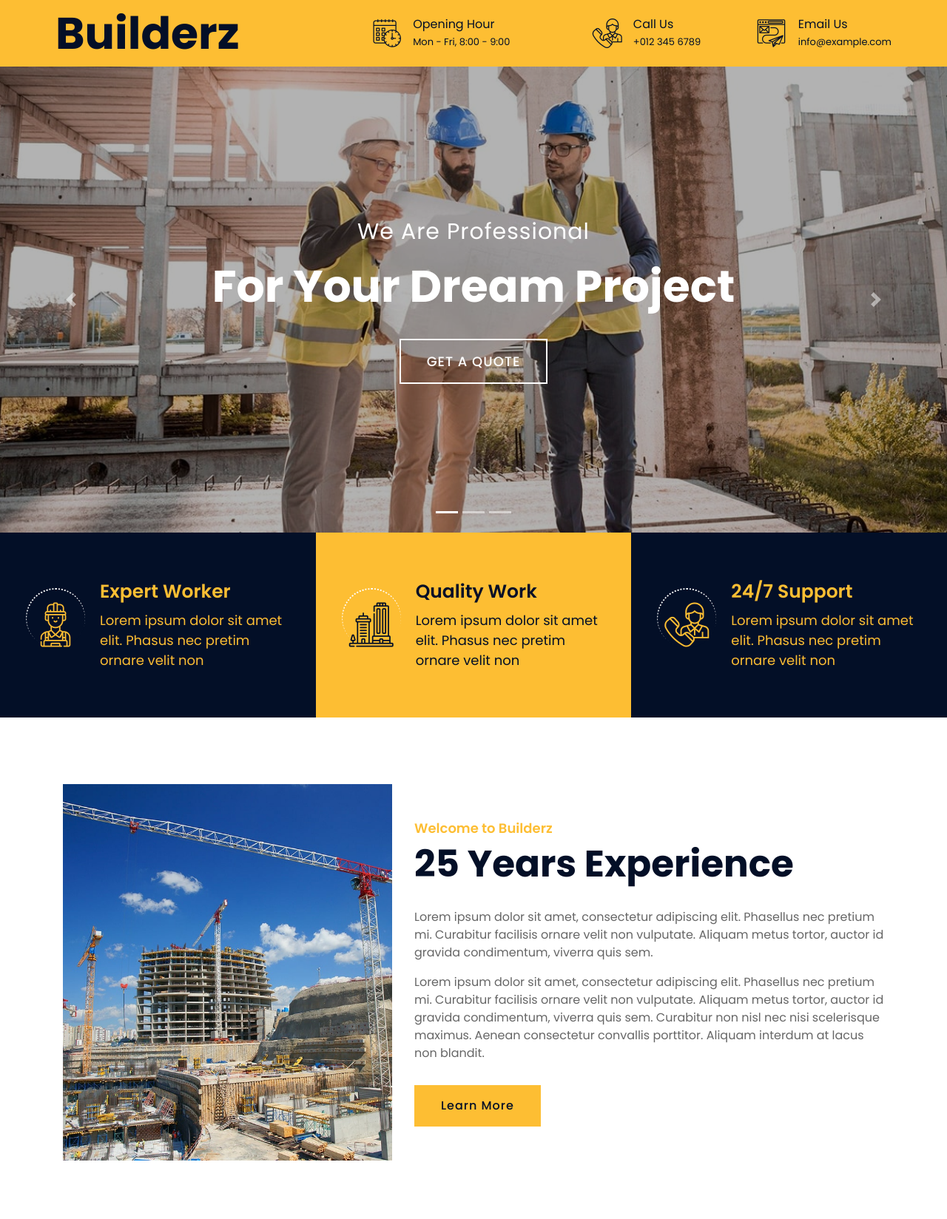
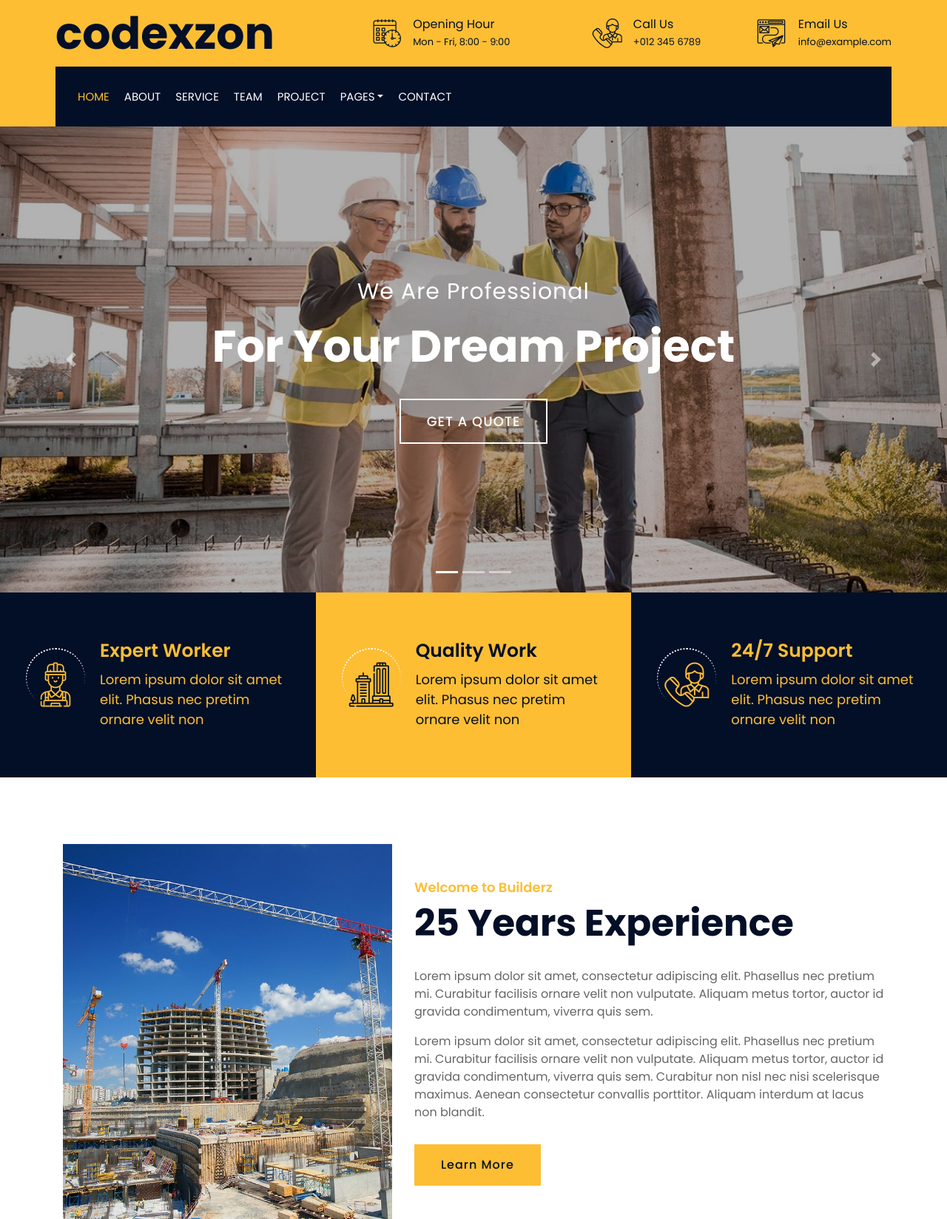
Before and after one commit to palsatyam/simple-projects, a PHP site: page / in a window 1280 px wide. Shown: the top 1648 px of the page at 74% size. Run offline with PHP 8.4, Linux system fonts and the light colour scheme; some libraries are stand-ins or nearby versions.

Commit message:
Initial Commit

```diff
--- a/index.php
+++ b/index.php
@@ -2,7 +2,7 @@
 <html lang="en">
     <head>
         <meta charset="utf-8">
-        <title>Builderz - Construction Company Website Template</title>
+        <title>packers and movers</title>
         <meta content="width=device-width, initial-scale=1.0" name="viewport">
         <meta content="Construction Company Website Template" name="keywords">
         <meta content="Construction Company Website Template" name="description">
--- a/util/nav.php
+++ b/util/nav.php
@@ -0,0 +1,28 @@
+            <div class="nav-bar">
+                <div class="container-fluid">
+                    <nav class="navbar navbar-expand-lg bg-dark navbar-dark">
+                        <a href="#" class="navbar-brand">MENU</a>
+                        <button type="button" class="navbar-toggler" data-toggle="collapse" data-target="#navbarCollapse">
+                            <span class="navbar-toggler-icon"></span>
+                        </button>
+
+                        <div class="collapse navbar-collapse justify-content-between" id="navbarCollapse">
+                            <div class="navbar-nav mr-auto">
+                                <a href="index.html" class="nav-item nav-link active">Home</a>
+                                <a href="about.html" class="nav-item nav-link">About</a>
+                                <a href="service.html" class="nav-item nav-link">Service</a>
+                                <a href="team.html" class="nav-item nav-link">Team</a>
+                                <a href="portfolio.html" class="nav-item nav-link">Project</a>
+                                <div class="nav-item dropdown">
+                                    <a href="#" class="nav-link dropdown-toggle" data-toggle="dropdown">Pages</a>
+                                    <div class="dropdown-menu">
+                                        <a href="blog.html" class="dropdown-item">Blog Page</a>
+                                        <a href="single.html" class="dropdown-item">Single Page</a>
+                                    </div>
+                                </div>
+                                <a href="contact.html" class="nav-item nav-link">Contact</a>
+                            </div>
+                        </div>
+                    </nav>
+                </div>
+            </div>
--- a/util/topbar.php
+++ b/util/topbar.php
@@ -4,7 +4,7 @@
                         <div class="col-lg-4 col-md-12">
                             <div class="logo">
                                 <a href="index.html">
-                                    <h1>Builderz</h1>
+                                    <h1>codexzon</h1>
                                     <!-- <img src="img/logo.jpg" alt="Logo"> -->
                                 </a>
                             </div>
```
Also changed, not shown: img/carousel-2.jpg.
